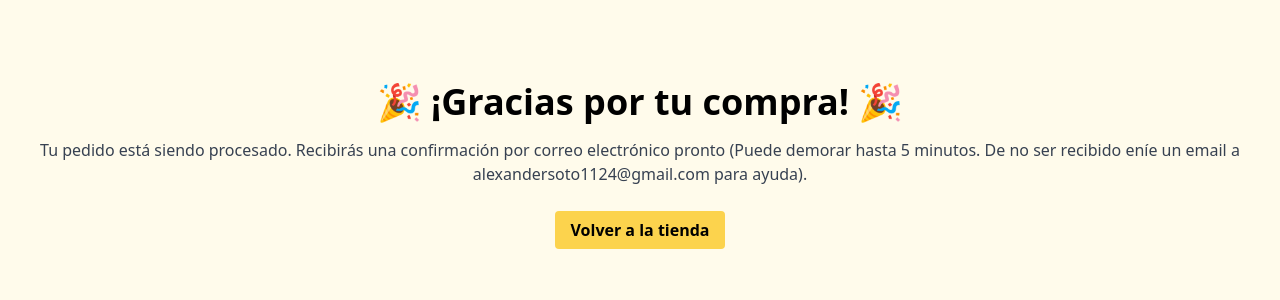
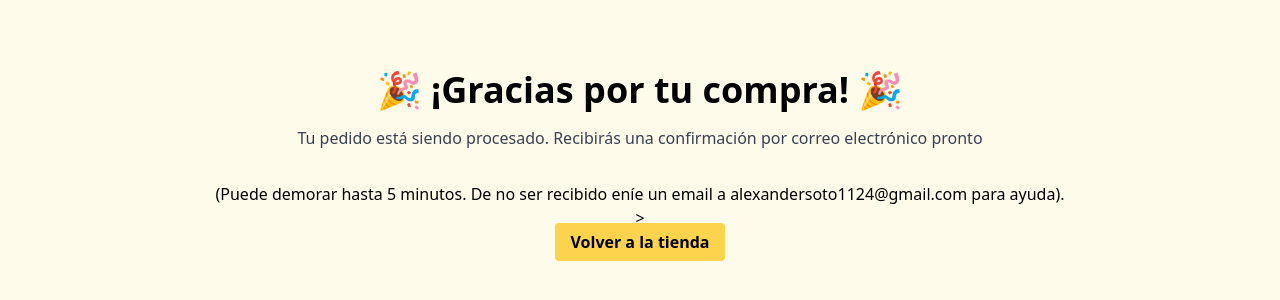
Before and after one commit to AlexanderSoto4/coquitoiltamborilito, a plain HTML site: page success.html in a window 1280 px wide. Shown: the part 238-538 px from the top of the page. Drawn offline with nearby package versions, Linux system fonts and the light colour scheme; no server answers.

Commit message:
Final Version 1.2

```diff
--- a/success.html
+++ b/success.html
@@ -9,7 +9,8 @@
 <body class="bg-yellow-50 font-sans flex flex-col items-center justify-center min-h-screen">
   <div class="text-center">
     <h1 class="text-4xl font-bold mb-4">🎉 ¡Gracias por tu compra! 🎉</h1>
-    <p class="text-gray-700 mb-8">Tu pedido está siendo procesado. Recibirás una confirmación por correo electrónico pronto (Puede demorar hasta 5 minutos. De no ser recibido eníe un email a alexandersoto1124@gmail.com para ayuda).</p>
+    <p class="text-gray-700 mb-8">Tu pedido está siendo procesado. Recibirás una confirmación por correo electrónico pronto
+        <div>(Puede demorar hasta 5 minutos. De no ser recibido eníe un email a alexandersoto1124@gmail.com para ayuda).</div>></p>
     <a href="/" class="bg-yellow-300 hover:bg-yellow-400 text-black font-bold py-2 px-4 rounded">Volver a la tienda</a>
   </div>
 
```
Also changed, not shown: index.html (+2 -2 lines).
